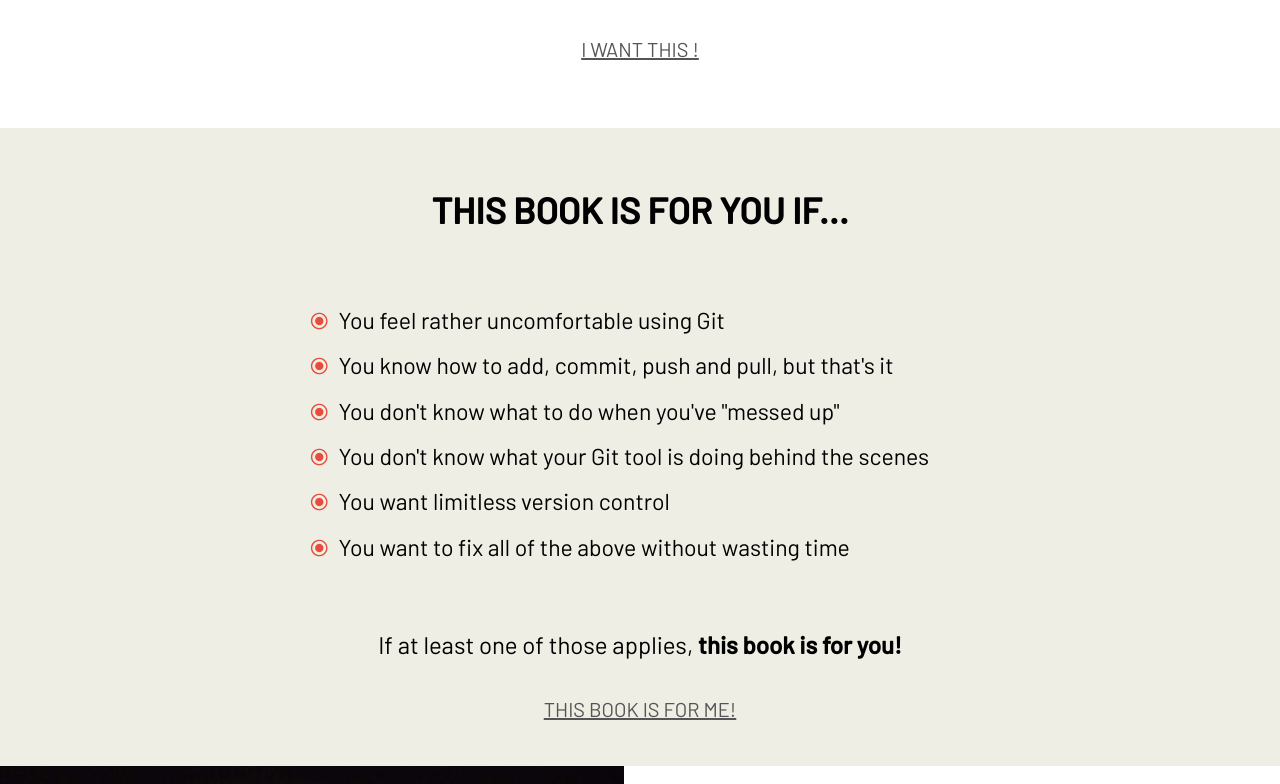
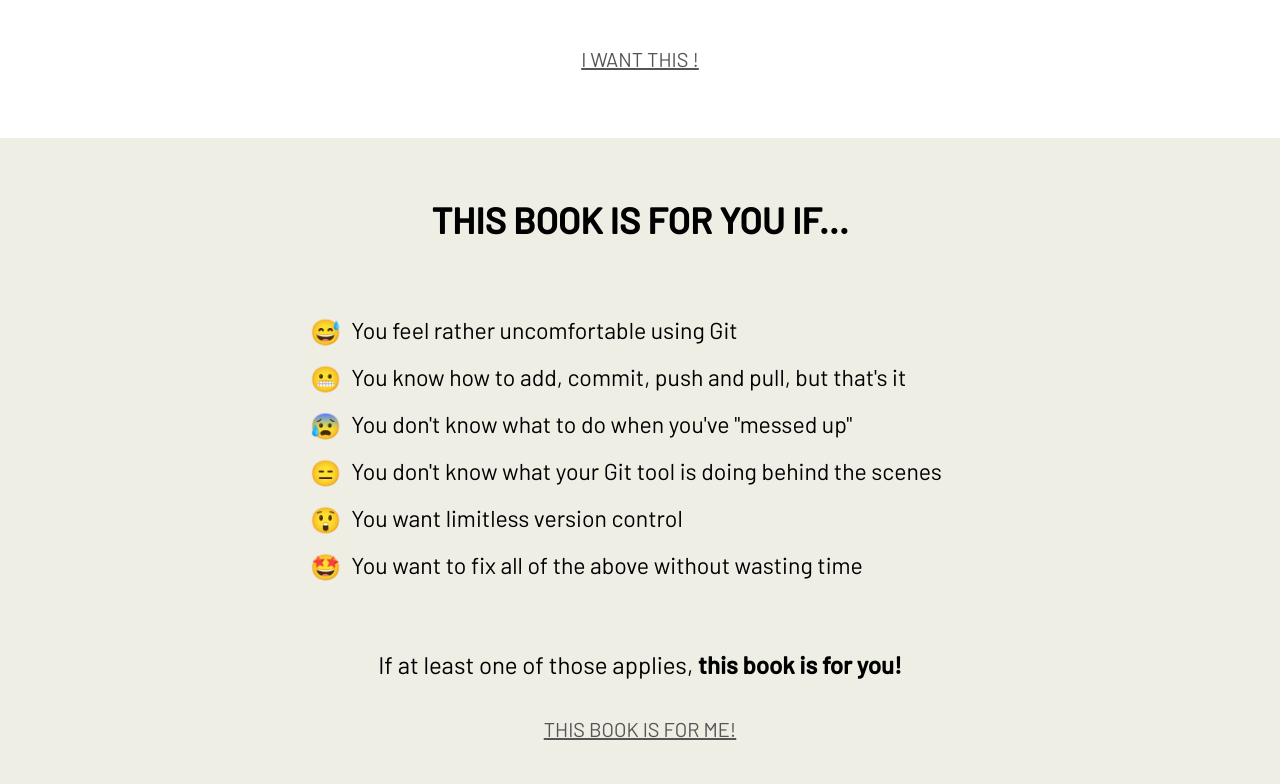
Before and after one commit to rebase-book/rebase-book.github.io, a website: page index.html in a window 1280 px wide. Shown: the part 2096-2880 px from the top of the page. Drawn offline with Linux system fonts and the light colour scheme.

Commit message:
chore: make emoji bullet points

```diff
--- a/index.html
+++ b/index.html
@@ -165,13 +165,21 @@
             </div>
             <div class="o-distance">
               <ul class="c-checklist ">
-                <li class="c-checklist__item"><span class="icon">⦿</span> You feel rather uncomfortable using Git</li>
-                <li class="c-checklist__item"><span class="icon">⦿</span> You know how to add, commit, push and pull, but that's it</li>
-                <li class="c-checklist__item"><span class="icon">⦿</span> You don't know what to do when you've "messed up"</li>
-                <li class="c-checklist__item"><span class="icon">⦿</span> You don't know what your Git tool is doing behind the scenes</li>
-                <li class="c-checklist__item"><span class="icon">⦿</span> You want limitless version control</li>
-                <li class="c-checklist__item"><span class="icon">⦿</span> You want to fix all of the above without wasting time</li>
+                <li class="c-checklist__item"><span class="icon">😅</span> You feel rather uncomfortable using Git</li>
+                <li class="c-checklist__item"><span class="icon">😬</span> You know how to add, commit, push and pull, but that's it</li>
+                <li class="c-checklist__item"><span class="icon">😰</span> You don't know what to do when you've "messed up"</li>
+                <li class="c-checklist__item"><span class="icon">😑</span> You don't know what your Git tool is doing behind the scenes</li>
+                <li class="c-checklist__item"><span class="icon">😲</span> You want limitless version control</li>
+                <li class="c-checklist__item"><span class="icon">🤩</span> You want to fix all of the above without wasting time</li>
               </ul>
+              <!-- <ul class="c-checklist ">
+                <li class="c-checklist__item">You feel rather uncomfortable using Git <span class="emoji">😅</span></li>
+                <li class="c-checklist__item">You know how to add, commit, push and pull, but that's it <span class="emoji">😬</span></li>
+                <li class="c-checklist__item">You don't know what to do when you've "messed up" <span class="emoji">😰</span></li>
+                <li class="c-checklist__item">You don't know what your Git tool is doing behind the scenes <span class="emoji">😑</span></li>
+                <li class="c-checklist__item">You want limitless version control <span class="emoji">😲</span></li>
+                <li class="c-checklist__item">You want to fix all of the above without wasting time <span class="emoji">🤩</span></li>
+              </ul> -->
             </div>
           </div>
           <p class="o-center o-distance c-subtitle">If at least one of those applies, <strong>this book is for you!</strong></p>
--- a/style.scss
+++ b/style.scss
@@ -196,6 +196,14 @@
     color: #E84C3D;
     display: inline-block;
     margin-right: 1rem;
+    font-size: 2.5rem;
+    line-height: 1.4;
+  }
+
+  .emoji {
+    font-size: 2.5rem;
+    display: inline-block;
+    margin-left: 0.8rem;
   }
 }
 
```
Also changed, not shown: style.css.
